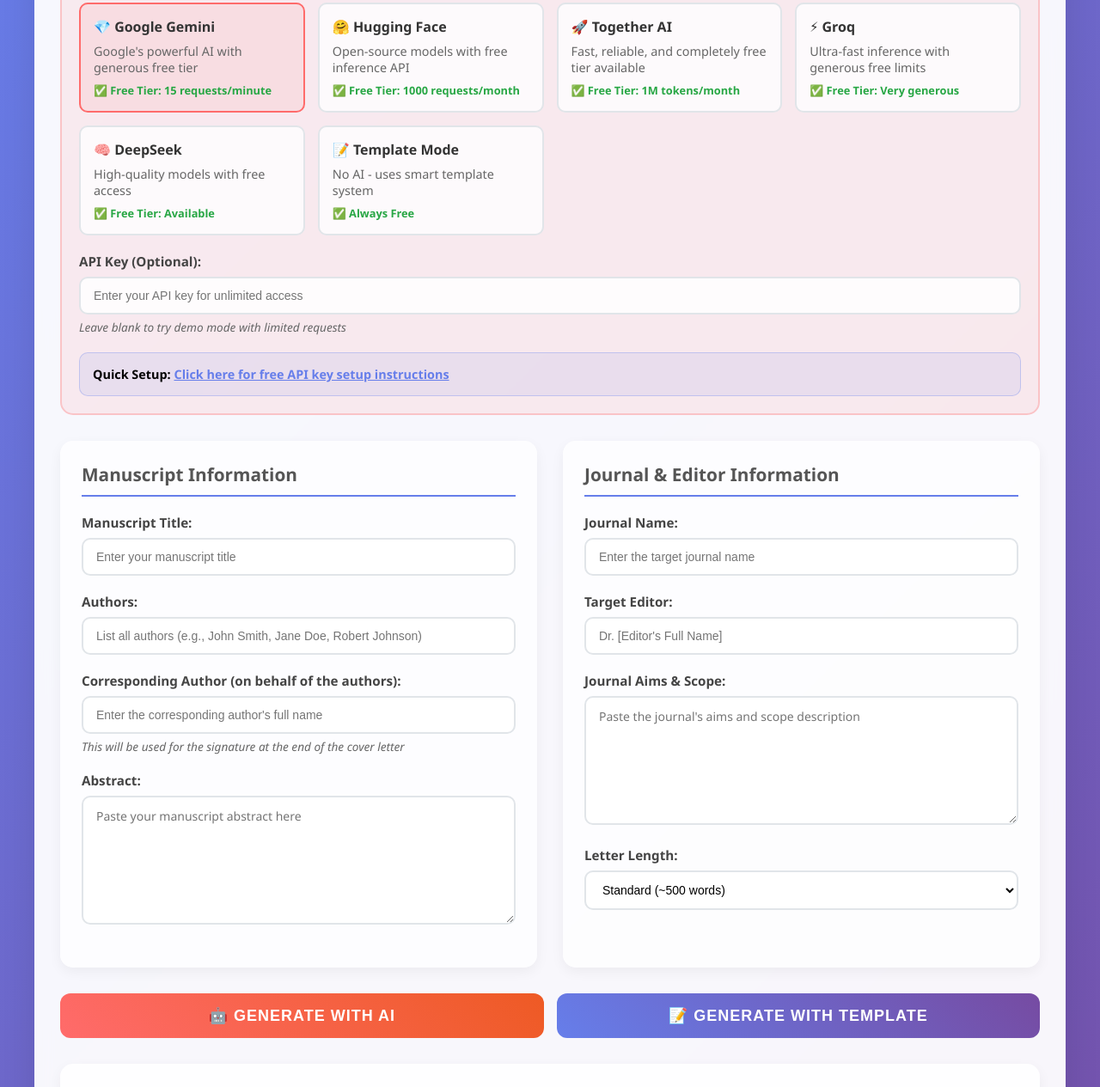
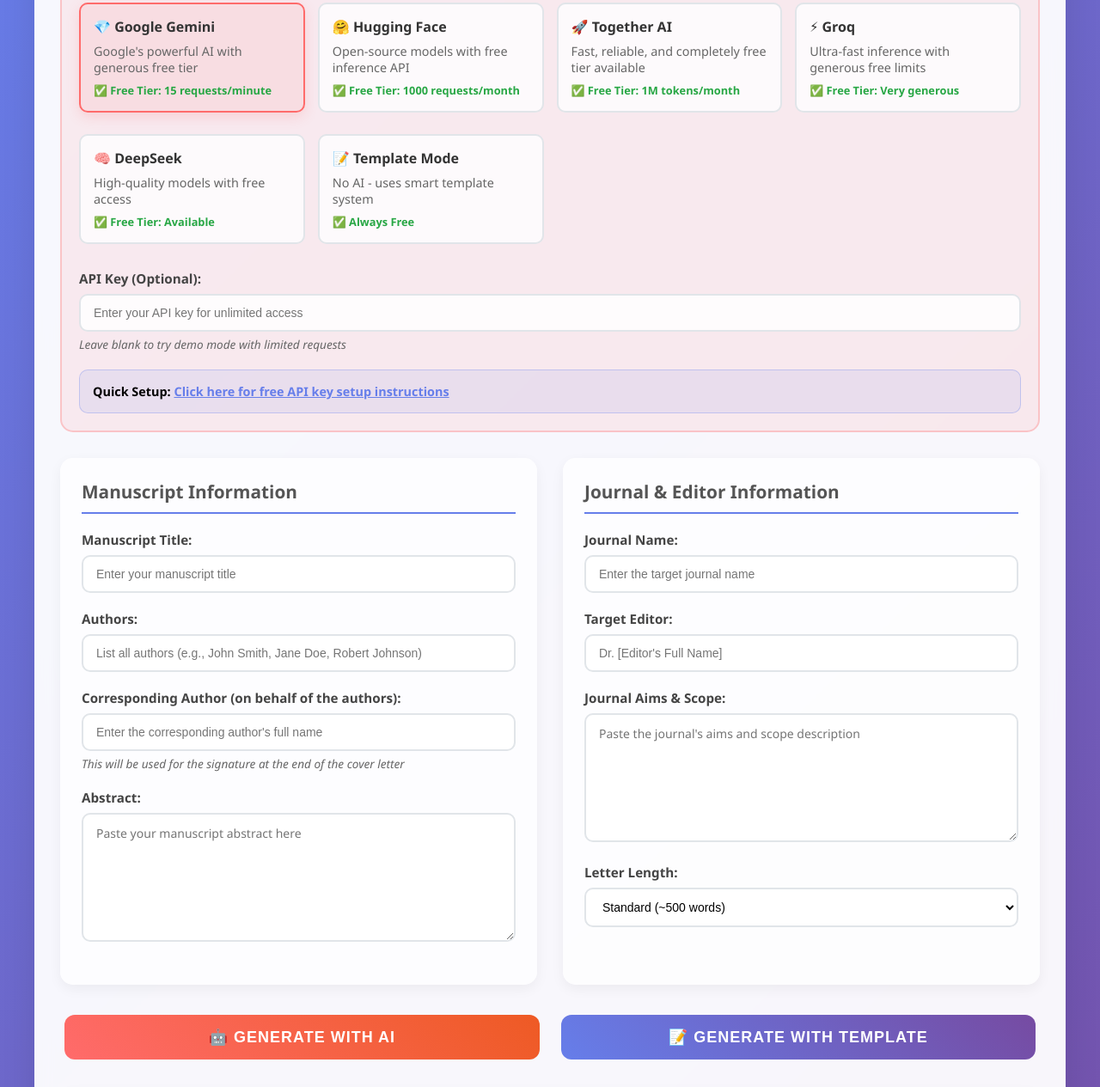
Before and after one commit to tdirsehan/coverletterai, a plain HTML site: page index.html in a window 1280 px wide. Shown: the part 231-1496 px from the top of the page at 86% size. Drawn offline with Linux system fonts and the light colour scheme.

Commit message:
index.html

```diff
--- a/index.html
+++ b/index.html
@@ -12,31 +12,33 @@
         }
 
         body {
-            font-family: 'Segoe UI', Tahoma, Geneva, Verdana, sans-serif;
-            background: linear-gradient(135deg, #667eea 0%, #764ba2 100%);
-            min-height: 100vh;
-            padding: 20px;
+            font-family: 'Segoe UI', Tahoma, Geneva, Verdana, sans-serif !important;
+            background: linear-gradient(135deg, #667eea 0%, #764ba2 100%) !important;
+            min-height: 100vh !important;
+            padding: 20px !important;
+            margin: 0 !important;
         }
 
         .container {
-            max-width: 1200px;
-            margin: 0 auto;
-            background: rgba(255, 255, 255, 0.95);
-            border-radius: 20px;
-            padding: 30px;
-            box-shadow: 0 20px 40px rgba(0, 0, 0, 0.1);
-            backdrop-filter: blur(10px);
+            max-width: 1200px !important;
+            margin: 0 auto !important;
+            background: rgba(255, 255, 255, 0.95) !important;
+            border-radius: 20px !important;
+            padding: 30px !important;
+            box-shadow: 0 20px 40px rgba(0, 0, 0, 0.1) !important;
+            backdrop-filter: blur(10px) !important;
         }
 
         h1 {
-            text-align: center;
-            color: #333;
-            margin-bottom: 10px;
-            font-size: 2.5em;
-            background: linear-gradient(45deg, #667eea, #764ba2);
-            -webkit-background-clip: text;
-            -webkit-text-fill-color: transparent;
-            background-clip: text;
+            text-align: center !important;
+            color: #333 !important;
+            margin-bottom: 10px !important;
+            font-size: 2.5em !important;
+            background: linear-gradient(45deg, #667eea, #764ba2) !important;
+            -webkit-background-clip: text !important;
+            -webkit-text-fill-color: transparent !important;
+            background-clip: text !important;
+            font-weight: bold !important;
         }
 
         .subtitle {
@@ -91,36 +93,40 @@
         }
 
         .api-option {
-            background: rgba(255, 255, 255, 0.8);
-            border: 2px solid #e1e5e9;
-            border-radius: 10px;
-            padding: 15px;
-            cursor: pointer;
-            transition: all 0.3s ease;
+            background: rgba(255, 255, 255, 0.8) !important;
+            border: 2px solid #e1e5e9 !important;
+            border-radius: 10px !important;
+            padding: 15px !important;
+            cursor: pointer !important;
+            transition: all 0.3s ease !important;
+            margin-bottom: 10px !important;
         }
 
         .api-option:hover {
-            border-color: #667eea;
-            transform: translateY(-2px);
+            border-color: #667eea !important;
+            transform: translateY(-2px) !important;
+            box-shadow: 0 5px 15px rgba(102, 126, 234, 0.2) !important;
         }
 
         .api-option.selected {
-            border-color: #ff6b6b;
-            background: rgba(255, 107, 107, 0.1);
+            border-color: #ff6b6b !important;
+            background: rgba(255, 107, 107, 0.1) !important;
+            box-shadow: 0 5px 15px rgba(255, 107, 107, 0.2) !important;
         }
 
         .api-option h4 {
-            color: #333;
-            margin-bottom: 8px;
-            display: flex;
-            align-items: center;
-            gap: 8px;
+            color: #333 !important;
+            margin-bottom: 8px !important;
+            display: flex !important;
+            align-items: center !important;
+            gap: 8px !important;
+            font-weight: bold !important;
         }
 
         .api-option p {
-            color: #666;
-            font-size: 0.9em;
-            margin-bottom: 8px;
+            color: #666 !important;
+            font-size: 0.9em !important;
+            margin-bottom: 8px !important;
         }
 
         .api-status {
@@ -199,31 +205,32 @@
         }
 
         .generate-btn {
-            flex: 1;
-            padding: 15px;
-            border: none;
-            border-radius: 12px;
-            font-size: 18px;
-            font-weight: 600;
-            cursor: pointer;
-            transition: all 0.3s ease;
-            text-transform: uppercase;
-            letter-spacing: 1px;
+            flex: 1 !important;
+            padding: 15px !important;
+            border: none !important;
+            border-radius: 12px !important;
+            font-size: 18px !important;
+            font-weight: 600 !important;
+            cursor: pointer !important;
+            transition: all 0.3s ease !important;
+            text-transform: uppercase !important;
+            letter-spacing: 1px !important;
+            margin: 5px !important;
         }
 
         .ai-generate {
-            background: linear-gradient(45deg, #ff6b6b, #ee5a24);
-            color: white;
+            background: linear-gradient(45deg, #ff6b6b, #ee5a24) !important;
+            color: white !important;
         }
 
         .template-generate {
-            background: linear-gradient(45deg, #667eea, #764ba2);
-            color: white;
+            background: linear-gradient(45deg, #667eea, #764ba2) !important;
+            color: white !important;
         }
 
         .generate-btn:hover:not(:disabled) {
-            transform: translateY(-3px);
-            box-shadow: 0 10px 25px rgba(0, 0, 0, 0.2);
+            transform: translateY(-3px) !important;
+            box-shadow: 0 10px 25px rgba(0, 0, 0, 0.2) !important;
         }
 
         .generate-btn:disabled {
```
